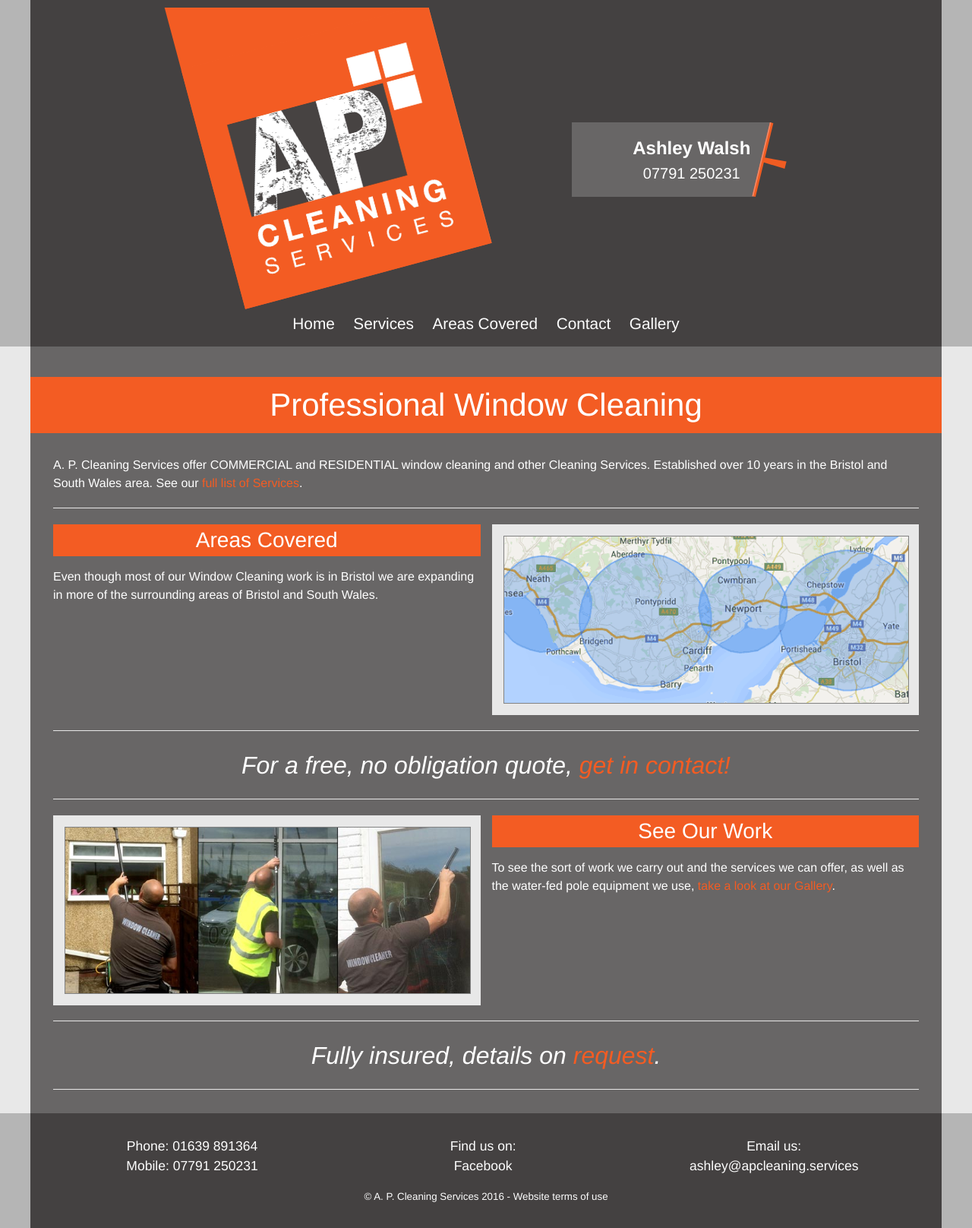
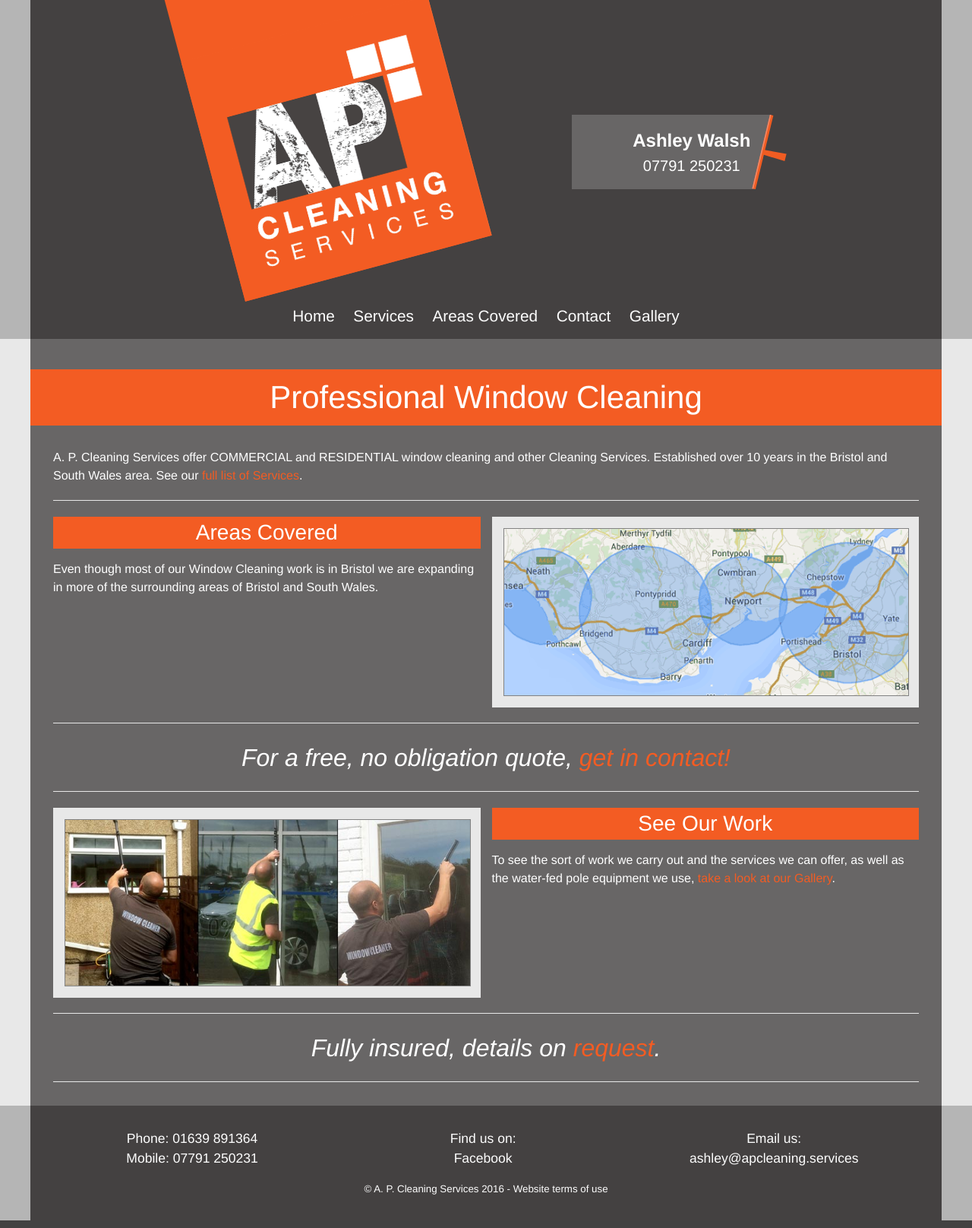
Before and after one commit to meredevelopment/apcleaning, a Jekyll site: the page built from index.html, in a window 1280 px wide. Shown: the whole page at 76% size. Built offline with Jekyll 4.4.1, drawn with Linux system fonts in a browser that asks for light colours.

Commit message:
Wrapper padding top gone.

```diff
--- a/_sass/_layout.scss
+++ b/_sass/_layout.scss
@@ -15,7 +15,7 @@
   .services-wrapper {
     // background-color: #828282;
     background-color: $dark-background-color;
-    // padding-top: 10px;
+    padding-top: 0;
 
     ul {
       // display: table;
```
